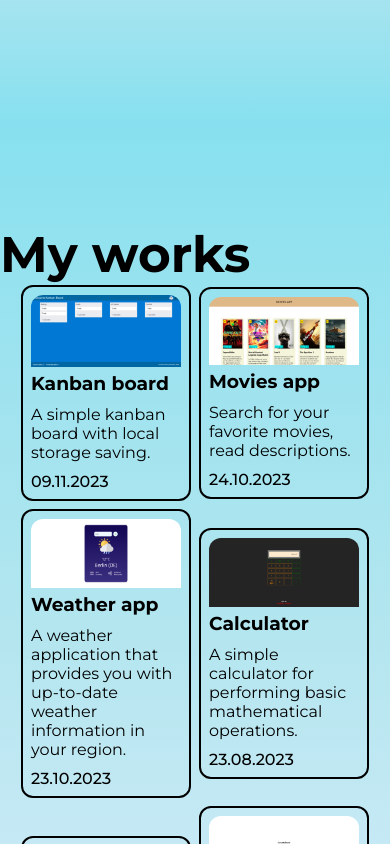
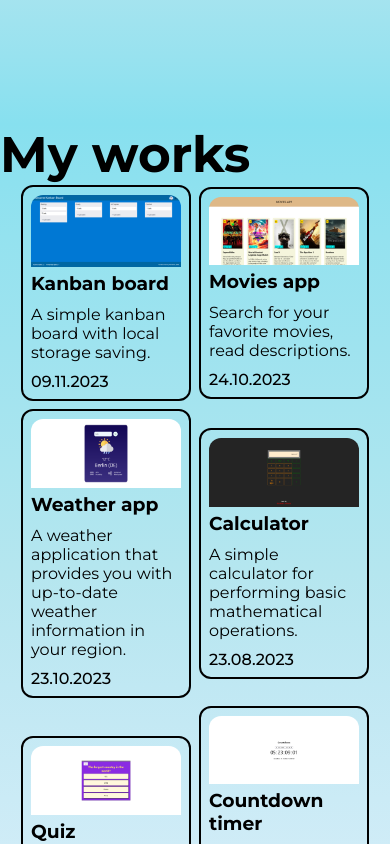
Before and after one commit to alexkuznecov16/portfolio_, a React (Create React App) app: page / in a window 390 px wide. Shown: the part 720-1564 px from the top of the page. Built offline with nearby package versions, Linux system fonts and the light colour scheme.

Commit message:
media screend changing

```diff
--- a/src/Components/Contacts/Contacts.jsx
+++ b/src/Components/Contacts/Contacts.jsx
@@ -11,7 +11,7 @@ const Contacts = () => {
 
         emailjs.sendForm('service_4k0jv09', 'template_l0nnav9', form.current, 'n01yKVaJep3s299ib').then(
             (result) => {
-                console.log(result.text);
+                console.log(result);
             },
             (error) => {
                 console.log(error.text);
--- a/src/Components/Content/Content.css
+++ b/src/Components/Content/Content.css
@@ -4,7 +4,7 @@
     background-position: center;
     background-size: cover;
     width: 100%;
-    height: calc(100vh - 100px);
+    height: fit-content;
 }
 
 .Content__container {
--- a/src/Components/Portfolio/Portfolio.css
+++ b/src/Components/Portfolio/Portfolio.css
@@ -4,9 +4,8 @@
     background-position: center;
     background-size: cover;
     width: 100%;
-    height: 100vh;
-    padding: 100px 0;
-    padding-bottom: 200px;
+    height: fit-content;
+    padding-bottom: 100px;
 }
 .Portfolio__container {
     max-width: 1000px;
@@ -24,7 +23,6 @@
     align-items: center;
     flex-wrap: wrap;
     gap: 20px;
-    min-height: 100vh;
 }
 
 .Portfolio__container-inner-item {
@@ -42,10 +40,6 @@
 .Portfolio__container-inner-item:hover {
     transform: scale(1.02);
     background-color: #d0b1ef;
-}
-
-.Portfolio__container-inner-item:hover .Portfolio__container-inner-item-info {
-    color: #fff;
 }
 
 .Portfolio__container-inner-item img {
@@ -96,15 +90,3 @@
         width: 150px;
     }
 }
-
-@media screen and (max-width: 523.5px) {
-    .Portfolio {
-        padding-bottom: 500px;
-    }
-}
-
-@media screen and (max-width: 346px) {
-    .Portfolio {
-        padding-bottom: 190vh;
-    }
-}
--- a/src/Components/Skills/Skills.css
+++ b/src/Components/Skills/Skills.css
@@ -32,12 +32,6 @@
     transform: scale(1.03);
 }
 
-@media screen and (max-width: 500px) {
-    .Skills__inner-item img {
-        width: 100px;
-    }
-}
-
 @media screen and (max-width: 1005px) {
     .Skills__inner-item img {
         width: 80px;
```
